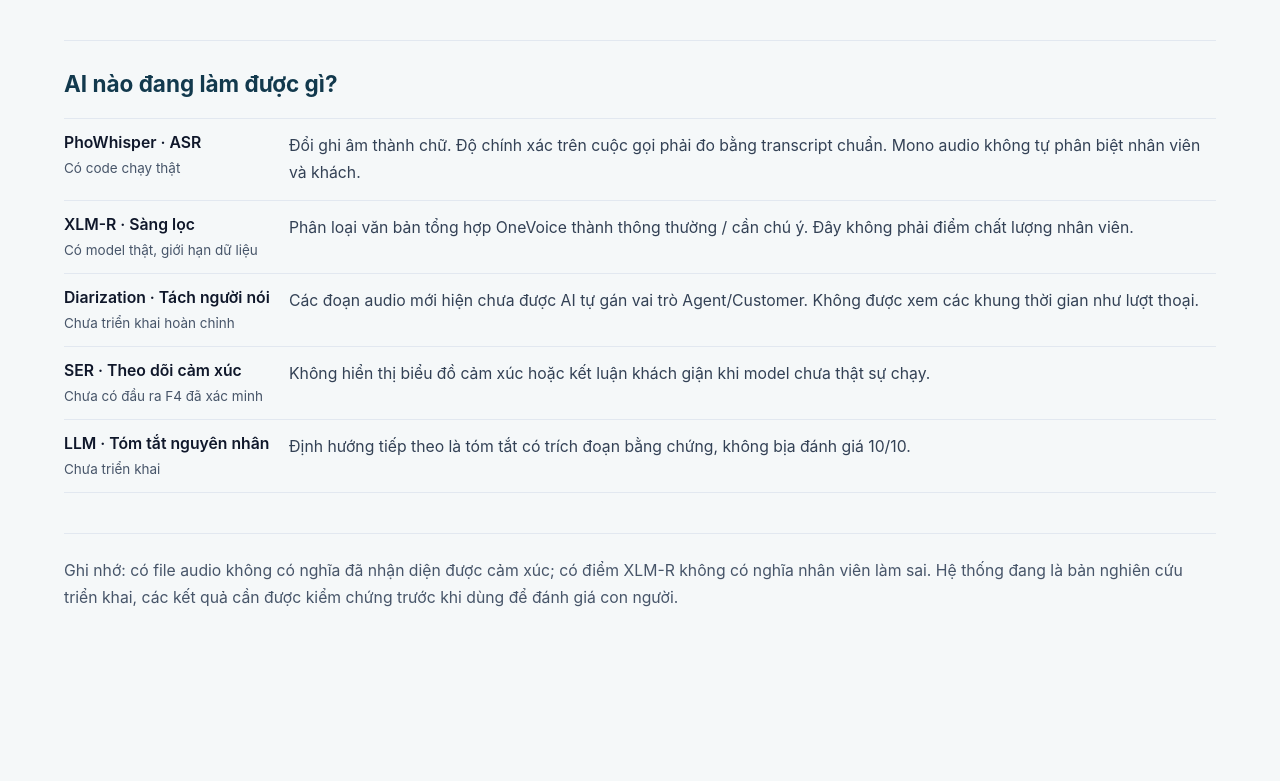
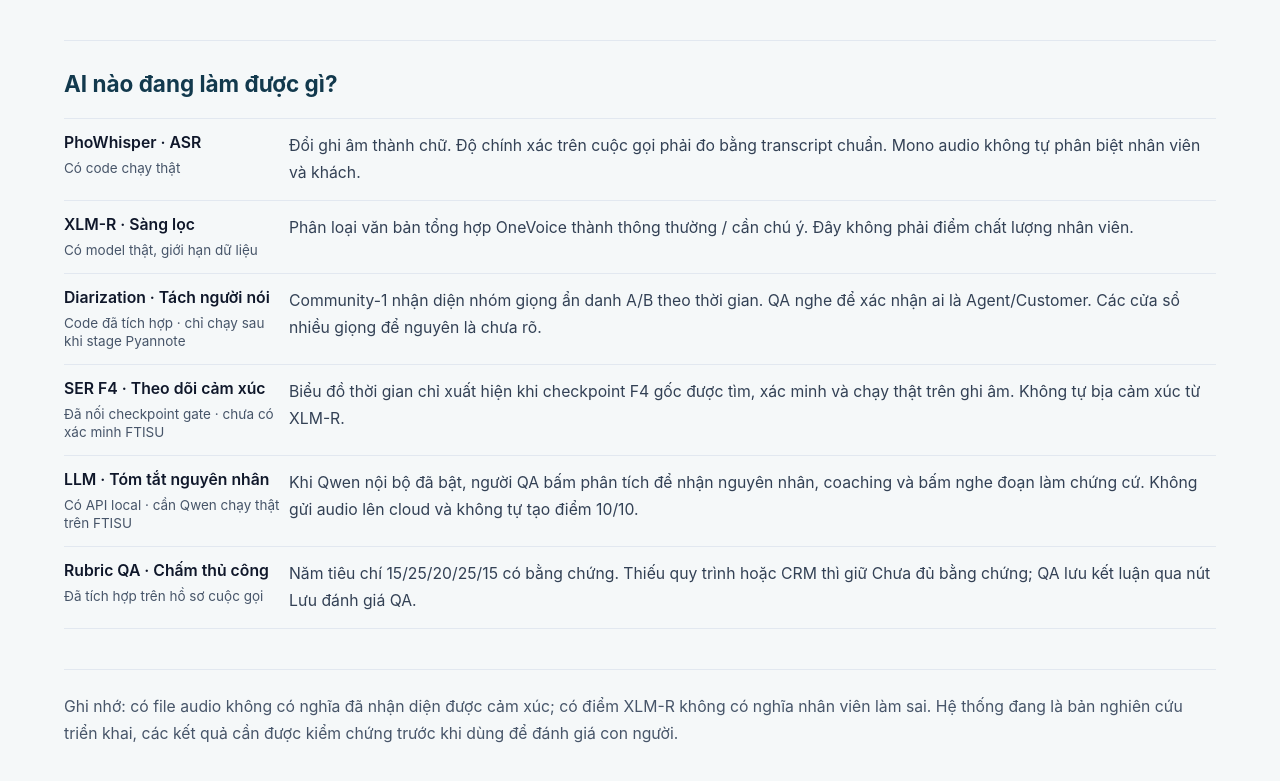
Before and after one commit to th3UnmatchedK1yo/1203_ISEMOTALK_KLTN, a React (Vite) app: page /guide in a window 1280 px wide. Shown: the part 1508-2289 px from the top of the page. Before the commit the page ends 2173 px from the top, so only its background shows below. Built offline with nearby package versions, Linux system fonts and the light colour scheme; no server answers.

Commit message:
ux(guide): truthfully describe new opt-in Pyannote, verified F4, local LLM, and human rubric

```diff
--- a/src/pages/GuidePage.tsx
+++ b/src/pages/GuidePage.tsx
@@ -81,9 +81,10 @@ export function GuidePage() {
         {[
           {name: 'PhoWhisper · ASR',status:'Có code chạy thật',detail:'Đổi ghi âm thành chữ. Độ chính xác trên cuộc gọi phải đo bằng transcript chuẩn. Mono audio không tự phân biệt nhân viên và khách.'},
           {name:'XLM-R · Sàng lọc',status:'Có model thật, giới hạn dữ liệu',detail:'Phân loại văn bản tổng hợp OneVoice thành thông thường / cần chú ý. Đây không phải điểm chất lượng nhân viên.'},
-          {name:'Diarization · Tách người nói',status:'Chưa triển khai hoàn chỉnh',detail:'Các đoạn audio mới hiện chưa được AI tự gán vai trò Agent/Customer. Không được xem các khung thời gian như lượt thoại.'},
-          {name:'SER · Theo dõi cảm xúc',status:'Chưa có đầu ra F4 đã xác minh',detail:'Không hiển thị biểu đồ cảm xúc hoặc kết luận khách giận khi model chưa thật sự chạy.'},
-          {name:'LLM · Tóm tắt nguyên nhân',status:'Chưa triển khai',detail:'Định hướng tiếp theo là tóm tắt có trích đoạn bằng chứng, không bịa đánh giá 10/10.'},
+          {name:'Diarization · Tách người nói',status:'Code đã tích hợp · chỉ chạy sau khi stage Pyannote',detail:'Community-1 nhận diện nhóm giọng ẩn danh A/B theo thời gian. QA nghe để xác nhận ai là Agent/Customer. Các cửa sổ nhiều giọng để nguyên là chưa rõ.'},
+          {name:'SER F4 · Theo dõi cảm xúc',status:'Đã nối checkpoint gate · chưa có xác minh FTISU',detail:'Biểu đồ thời gian chỉ xuất hiện khi checkpoint F4 gốc được tìm, xác minh và chạy thật trên ghi âm. Không tự bịa cảm xúc từ XLM-R.'},
+          {name:'LLM · Tóm tắt nguyên nhân',status:'Có API local · cần Qwen chạy thật trên FTISU',detail:'Khi Qwen nội bộ đã bật, người QA bấm phân tích để nhận nguyên nhân, coaching và bấm nghe đoạn làm chứng cứ. Không gửi audio lên cloud và không tự tạo điểm 10/10.'},
+          {name:'Rubric QA · Chấm thủ công',status:'Đã tích hợp trên hồ sơ cuộc gọi',detail:'Năm tiêu chí 15/25/20/25/15 có bằng chứng. Thiếu quy trình hoặc CRM thì giữ Chưa đủ bằng chứng; QA lưu kết luận qua nút Lưu đánh giá QA.'},
         ].map(item => <div key={item.name} className="grid gap-2 py-3 sm:grid-cols-[12rem_minmax(0,1fr)]">
           <div><p className="font-semibold text-slate-900">{item.name}</p><p className="mt-1 text-xs text-slate-600">{item.status}</p></div>
           <p className="leading-6 text-slate-700">{item.detail}</p>
```
